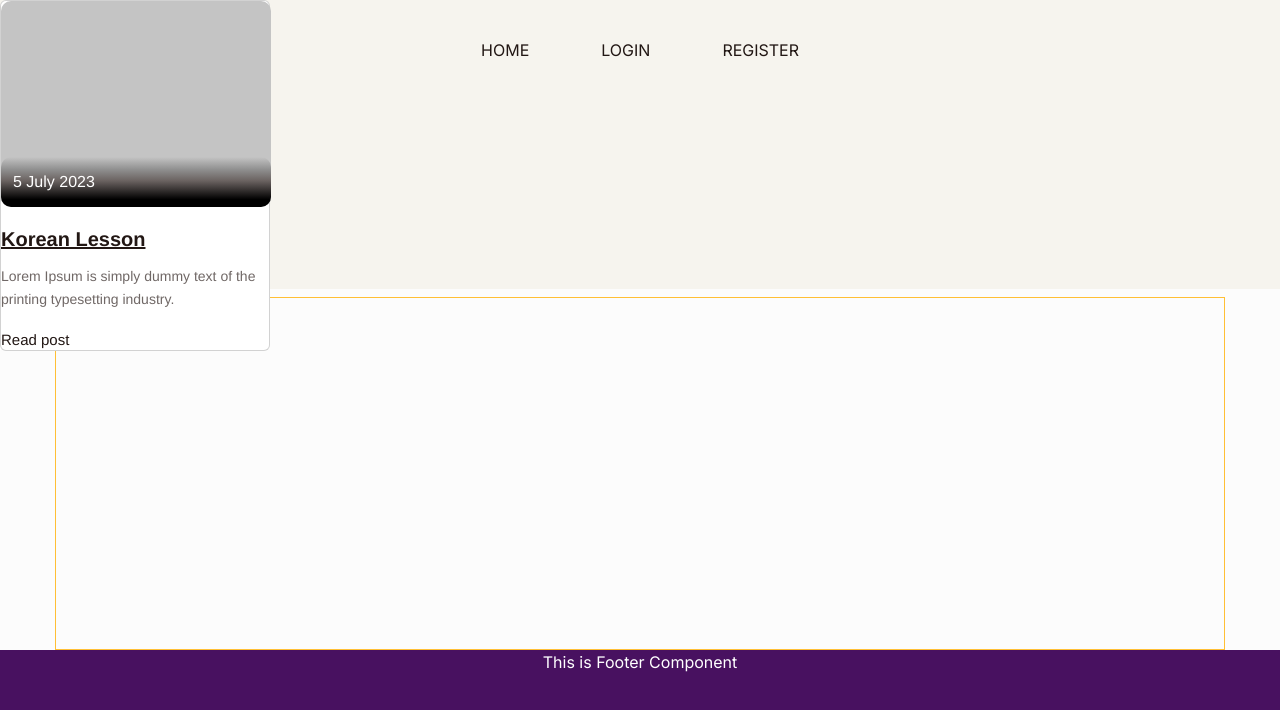
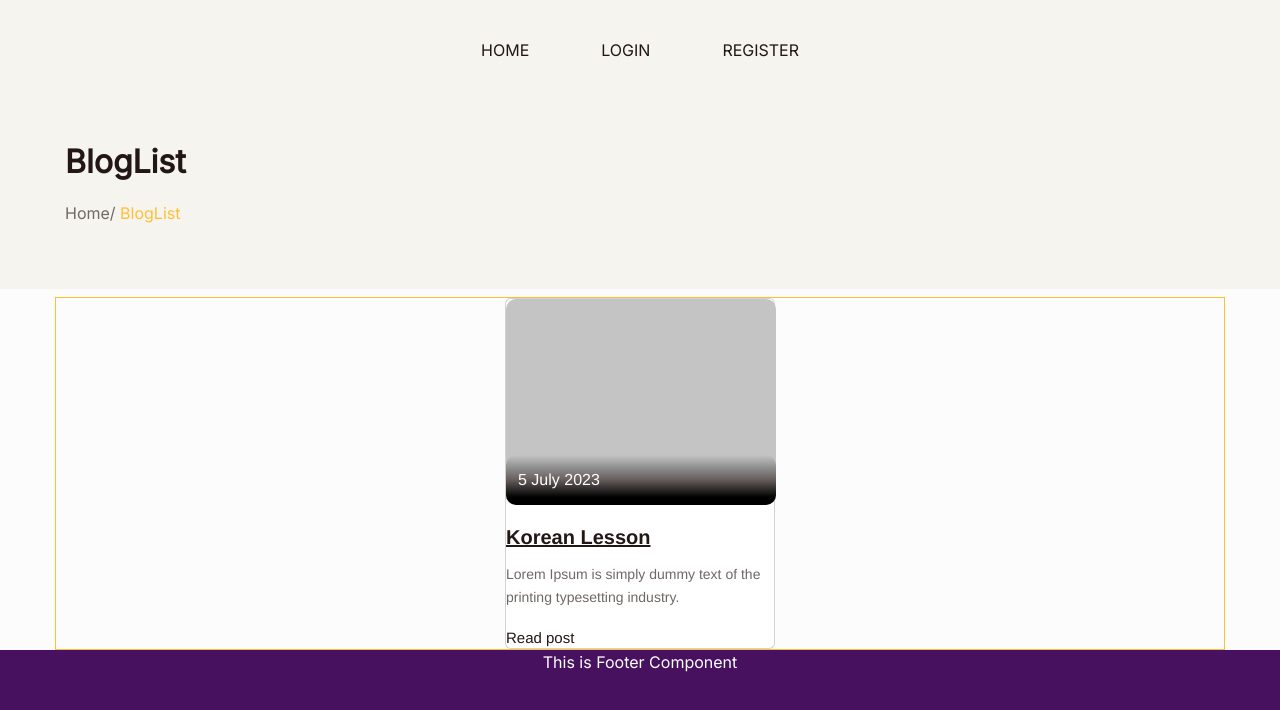
Before and after one commit to younghyunlee22/YoungleehanKorean-1, a React (Create React App) app in the folder client/: page /blog in a window 1280 px wide. Shown: the top 710 px of the page. Built offline with nearby package versions, Linux system fonts and the light colour scheme.

Commit message:
Component alignment issue solved

```diff
--- a/client/src/styles/pages/BlogList.scss
+++ b/client/src/styles/pages/BlogList.scss
@@ -15,8 +15,6 @@
 .box .card {
   height: 351px;
   left: 0;
-  position: fixed;
-  top: 0;
   width: 270px;
 }
 
```
